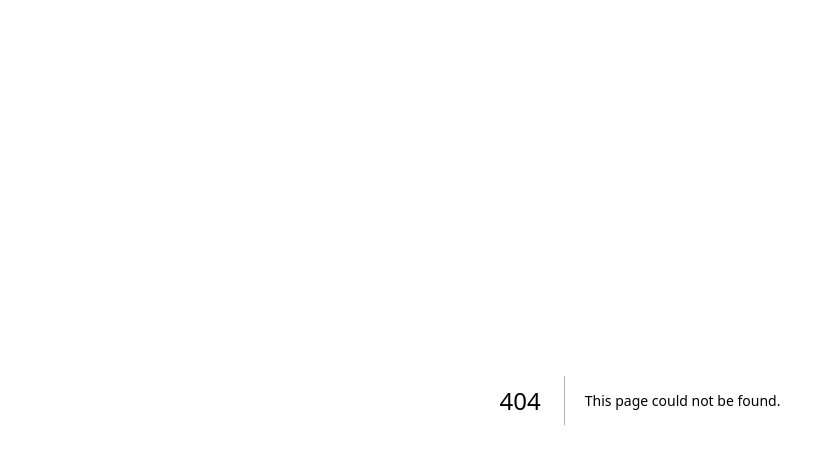
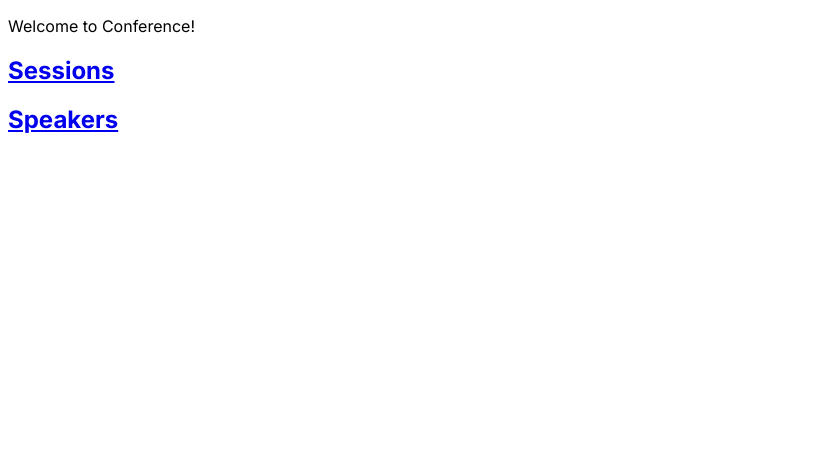
Before and after one commit to Peace-Apple/globext, a Next.js app: page /conference in a window 1280 px wide. Before the commit this address had no page. Shown: the top 464 px of the page, without its empty margins (0-835 px from the left). Built offline with nearby package versions, Linux system fonts and the light colour scheme.

Commit message:
Add links to speakers and sessions

```diff
--- /dev/null
+++ b/app/conference/page.js
@@ -0,0 +1,11 @@
+import Link from "next/link"
+
+export default function Page() {
+    return (
+      <>
+        <p>Welcome to Conference!</p>
+        <h2><Link href='/conference/sessions'>Sessions</Link></h2>
+        <h2><Link href='/conference/speakers'>Speakers</Link></h2>
+      </>
+    )
+}
```
Also changed, not shown: app/conference/session/page.js (deleted, +0 -7 lines).
